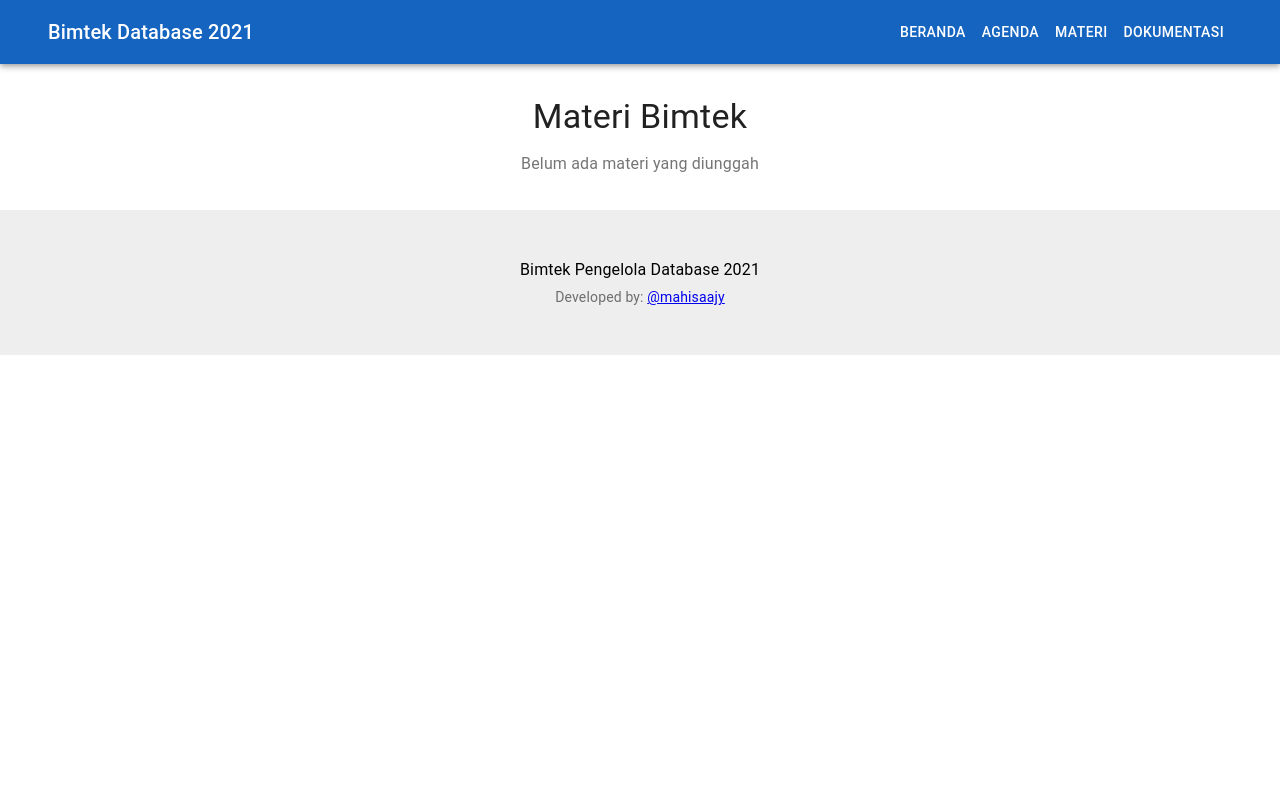
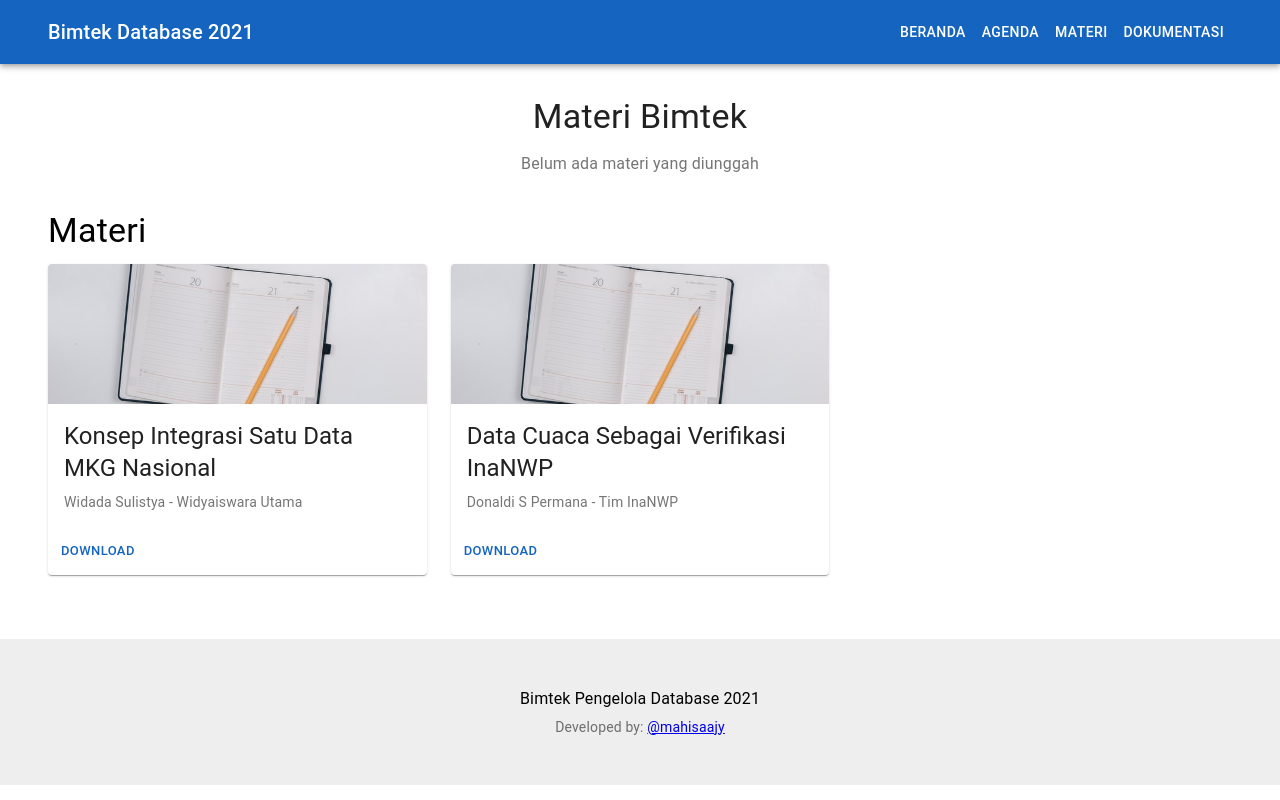
Before and after one commit to mahisaajy/bimtek2021, a React (Create React App) app: page /materi in a window 1280 px wide. Built offline with nearby package versions, Linux system fonts and the light colour scheme.

Commit message:
update halaman materi

```diff
--- a/src/pages/Materi.tsx
+++ b/src/pages/Materi.tsx
@@ -131,7 +131,7 @@ export default function Materi() {
                 <Typography variant="subtitle1" color="textSecondary" align="center">Belum ada materi yang diunggah</Typography>
             </Container>
 
-            {/* <Container maxWidth="lg">
+            <Container maxWidth="lg">
 
                 <Container maxWidth="lg">
                     <Typography variant="h4" gutterBottom>
@@ -139,12 +139,13 @@ export default function Materi() {
                     </Typography>
                     <Grid container spacing={3}>
                         <Grid item xs={12} sm={4} md={4}>
-                            <CustomCard title={'Pengarahan Bimbingan Teknis Pengelola Database 2020'} description={'Muhammad Sadly - Plt. Deputi Bidang Instrumentasi, Kalibrasi, Rekayasa dan Jaringan Komunikasi'} imagemedia={'pemateri-pltdi.jpg'} linkto={'https://drive.google.com/file/d/1w02gswly7Kq6cdvatGsAqLqYBp04TBSQ/view?usp=sharing'} />
+                            <CustomCard title={'Konsep Integrasi Satu Data MKG Nasional'} description={'Widada Sulistya - Widyaiswara Utama'} imagemedia={'pemateri-pltdi.jpg'} linkto={'https://drive.google.com/file/d/1wdy_fj-29ycg6j-iuAjab62WRDDdoJjo/view?usp=sharing'} />
                         </Grid>
+
                         <Grid item xs={12} sm={4} md={4}>
-                            <CustomCard title={'Pembekalan Bimbingan Teknis Online Pengelola Database 2020'} description={'Edward Trihadi - Kepala Pusat Database'} imagemedia={'agenda2.jpg'} linkto={'https://drive.google.com/file/d/1L68HLwRtoW6mcQcwq57458kGuzY7W9S0/view?usp=sharing'} />
+                            <CustomCard title={'Data Cuaca Sebagai Verifikasi InaNWP'} description={'Donaldi S Permana - Tim InaNWP'} imagemedia={'agenda2.jpg'} linkto={'https://drive.google.com/file/d/1HBfVKW4fJoDh3Db2F7_GwHyNkk3Xg_-1/view?usp=sharing'} />
                         </Grid>
-                        <Grid item xs={12} sm={4} md={4}>
+                        {/* <Grid item xs={12} sm={4} md={4}>
                             <CustomCard title={'Pengantar OOP (One Observation Policy)'} description={'Sunaryo - Kepala Bidang Pemeliharaan Database'} imagemedia={'agenda2.jpg'} linkto={'https://drive.google.com/file/d/1Tz15HMiMleOHr8JFgiDpS6anxwUY4fY_/view?usp=sharing'} />
                         </Grid>
                         <Grid item xs={12} sm={4} md={4}>
@@ -175,7 +176,7 @@ export default function Materi() {
 
                         <Grid item xs={12} sm={4} md={4}>
                             <CustomCard title={'Implementasi Metode QC Data Cuaca dan Iklim'} description={'Feizal Amri Permana - Kepala Sub Bidang Manajemen Database MKG'} imagemedia={'coding.jpg'} linkto={'https://drive.google.com/file/d/19-3RJZNd8ep-aP2qWorUPno6URBmQZKC/view?usp=sharing'} />
-                        </Grid>
+                        </Grid> */}
 
 
 
@@ -184,7 +185,7 @@ export default function Materi() {
                     </Grid>
                 </Container>
 
-                <Box mt={8} />
+                {/* <Box mt={8} />
 
                 <Container maxWidth="lg">
                     <Typography variant="h4" gutterBottom>
@@ -201,10 +202,13 @@ export default function Materi() {
                             <CustomCard title={'Abbyy FineReader'} description={'ABBYY FineReader is an optical character recognition (OCR) application developed by ABBYY. The program allows the conversion of image documents (photos, scans, PDF files) into editable electronic formats. In particular, Microsoft Word, Microsoft Excel, Microsoft PowerPoint, Rich Text Format, HTML, PDF/A, searchable PDF, CSV and txt (plain text) files. Starting with version 11 files can be saved in the DjVu format. Version 15 supports recognition of text in 192 languages and has a built-in spell check for 48 of them. There are more than 20 million users of ABBYY FineReader worldwide. Based on FineReader optical character recognition, ABBYY licenses the technology to several companies such as Fujitsu, Panasonic, Xerox, Samsung and others.'} imagemedia={'lup.jpg'} linkto={'https://drive.google.com/drive/folders/1PiJyHzVo0wRt3hfRm7Q1AD4XpNt0fysG?usp=sharing'} />
                         </Grid>
                     </Grid>
-                </Container>
+                </Container> */}
 
 
-            </Container> */}
+                <Box mt={8} />
+
+
+            </Container>
         </>
     );
 }
```
